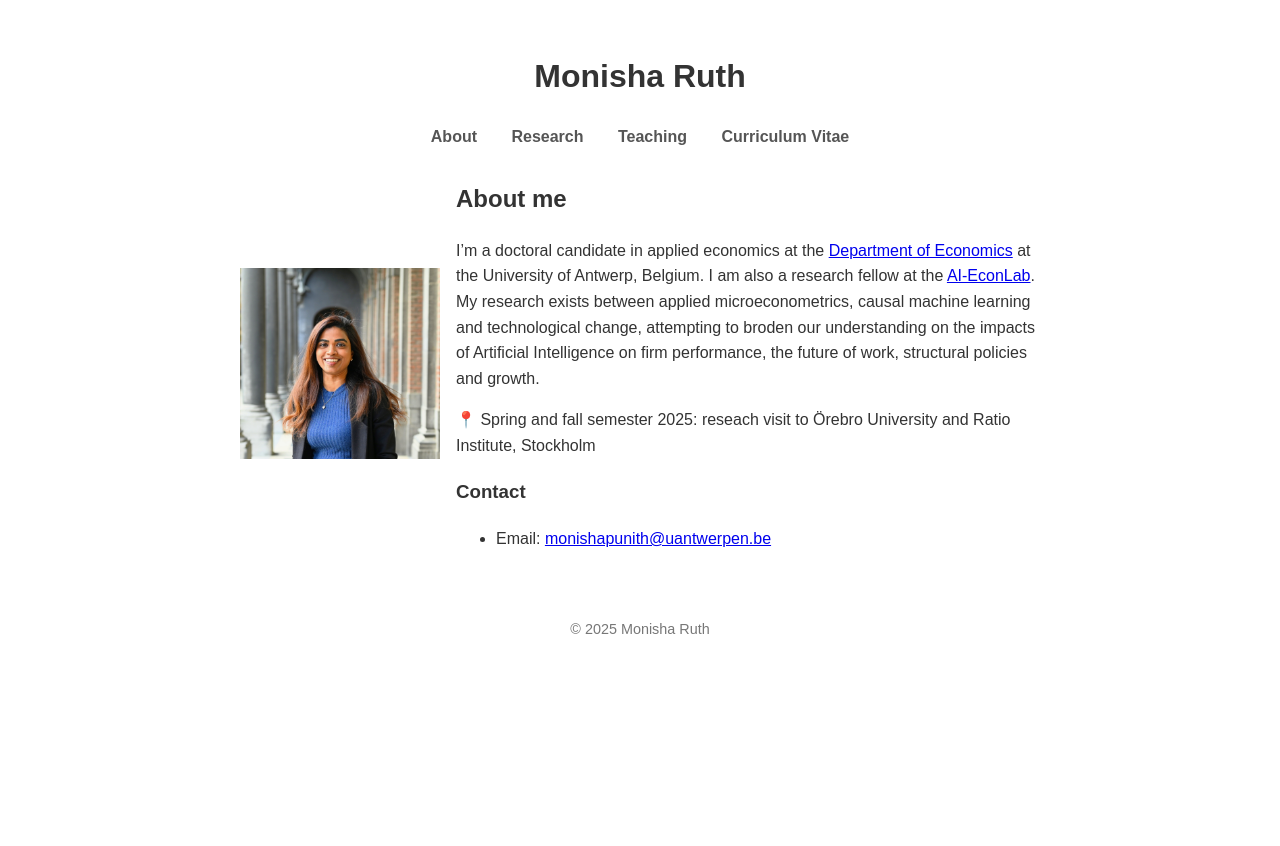
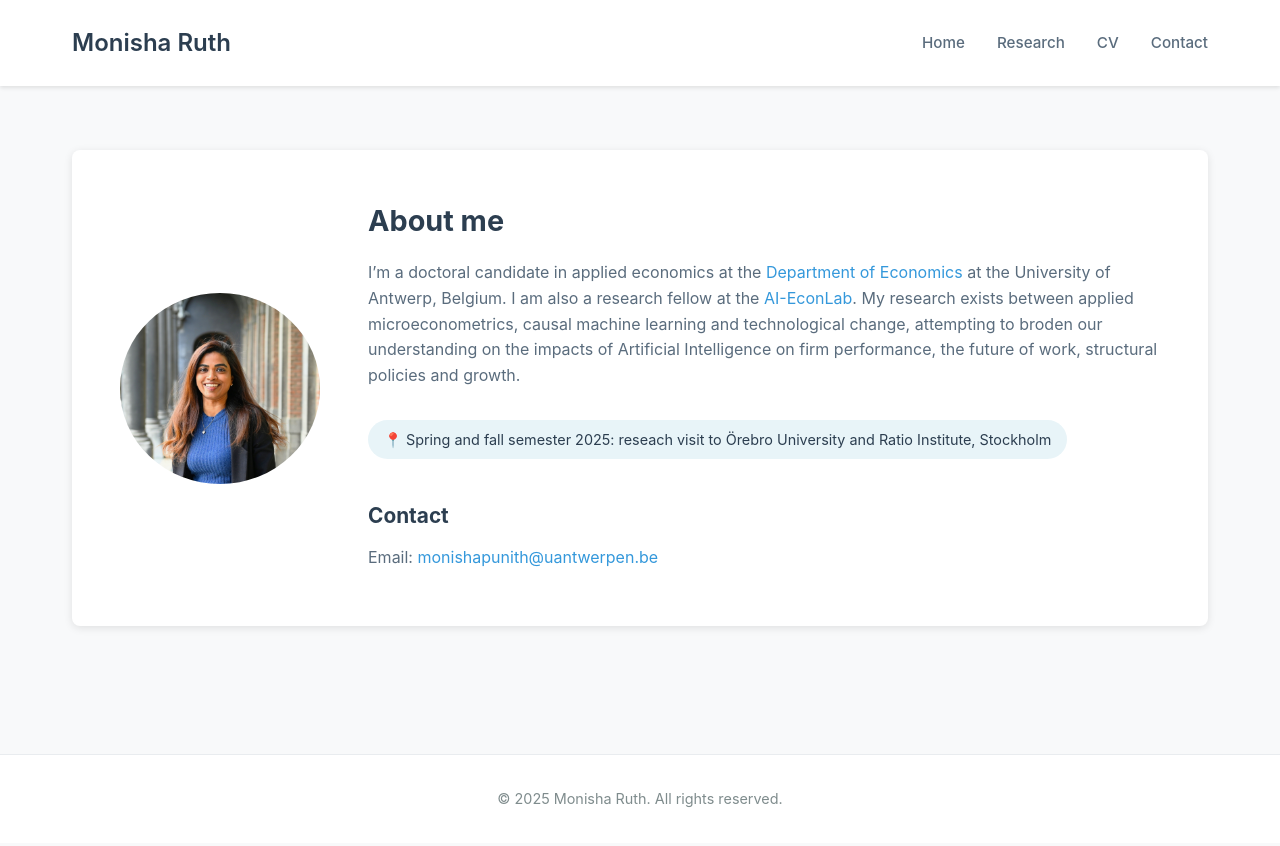
Before and after one commit to MonishaRuth/monisharuth.github.io, a Jekyll site: the page built from index.md, in a window 1280 px wide. Shown: the top 846 px of the page. Built offline with Jekyll 4.4.1, drawn with Linux system fonts in a browser that asks for light colours.

Commit message:
default updated to new style.html

```diff
--- a/_layouts/default.html
+++ b/_layouts/default.html
@@ -3,69 +3,203 @@
 <head>
     <meta charset="UTF-8">
     <meta name="viewport" content="width=device-width, initial-scale=1.0">
-    <title>{{ page.title }}</title>
+    <title>{{ page.title | default: site.title }}</title>
     <style>
-        /* Basic styles for the site */
+        * {
+            margin: 0;
+            padding: 0;
+            box-sizing: border-box;
+        }
+
         body {
-            font-family: Arial, sans-serif;
-            max-width: 800px;
+            font-family: -apple-system, BlinkMacSystemFont, 'Segoe UI', Roboto, 'Helvetica Neue', Arial, sans-serif;
+            line-height: 1.6;
+            color: #2c3e50;
+            background-color: #f8f9fa;
+        }
+
+        header {
+            background-color: #ffffff;
+            box-shadow: 0 2px 4px rgba(0,0,0,0.1);
+            padding: 1.5rem 0;
+            position: sticky;
+            top: 0;
+            z-index: 100;
+        }
+
+        .header-content {
+            max-width: 1200px;
             margin: 0 auto;
-            padding: 20px;
-            line-height: 1.6;
-            color: #333;
-            background-color:#FFF;
+            padding: 0 2rem;
+            display: flex;
+            justify-content: space-between;
+            align-items: center;
         }
-        header {
-            text-align: center;
-            padding: 10px 0;
+
+        h1 {
+            font-size: 1.5rem;
+            color: #2c3e50;
+            font-weight: 600;
         }
-        h1, h2 {
-            color: #333;
+
+        nav {
+            display: flex;
+            gap: 2rem;
         }
+
         nav a {
-            margin: 0 15px;
             text-decoration: none;
-            color: #555;
-            font-weight: bold;
+            color: #5a6c7d;
+            font-weight: 500;
+            transition: color 0.3s ease;
+            font-size: 0.95rem;
         }
+
         nav a:hover {
+            color: #2c3e50;
+        }
+
+        main {
+            max-width: 1200px;
+            margin: 0 auto;
+            padding: 4rem 2rem;
+        }
+
+        .intro-container {
+            display: flex;
+            gap: 3rem;
+            align-items: center;
+            background: white;
+            padding: 3rem;
+            border-radius: 8px;
+            box-shadow: 0 2px 8px rgba(0,0,0,0.1);
+        }
+
+        .intro-container img {
+            width: 200px;
+            height: 200px;
+            border-radius: 50%;
+            object-fit: cover;
+            flex-shrink: 0;
+        }
+
+        .bio-content {
+            flex: 1;
+        }
+
+        .bio-content h2 {
+            font-size: 1.8rem;
+            margin-bottom: 1rem;
+            color: #2c3e50;
+        }
+
+        .bio-content h3 {
+            font-size: 1.3rem;
+            margin-top: 1.5rem;
+            margin-bottom: 0.8rem;
+            color: #2c3e50;
+        }
+
+        .bio-content p {
+            color: #5a6c7d;
+            margin-bottom: 1rem;
+            font-size: 1rem;
+        }
+
+        .bio-content a {
+            color: #3498db;
+            text-decoration: none;
+            transition: color 0.3s ease;
+        }
+
+        .bio-content a:hover {
+            color: #2980b9;
             text-decoration: underline;
         }
-        footer {
-            text-align: center;
-            margin-top: 50px;
-            font-size: 0.9em;
-            color: #777;
+
+        .line-with-pin {
+            display: inline-block;
+            background-color: #e8f4f8;
+            padding: 0.4rem 1rem;
+            border-radius: 20px;
+            margin: 1rem 0;
         }
 
-     .profile-pic {
-      width: 300px;
-      height: auto;
-      border-radius: 50%;
-    }
-    .intro-container {
-  display: flex;
-  align-items: center;
-  gap: 1rem;
-}
+        .line-with-pin span {
+            color: #2c3e50;
+            font-size: 0.9rem;
+        }
 
+        .contact-info {
+            list-style: none;
+            padding: 0;
+        }
+
+        .contact-info li {
+            margin: 0.5rem 0;
+            color: #5a6c7d;
+        }
+
+        .contact-info a {
+            color: #3498db;
+            text-decoration: none;
+            transition: color 0.3s ease;
+        }
+
+        .contact-info a:hover {
+            color: #2980b9;
+            text-decoration: underline;
+        }
+
+        footer {
+            background-color: #ffffff;
+            text-align: center;
+            padding: 2rem;
+            margin-top: 4rem;
+            color: #7f8c8d;
+            font-size: 0.9rem;
+            border-top: 1px solid #e9ecef;
+        }
+
+        @media (max-width: 768px) {
+            .header-content {
+                flex-direction: column;
+                gap: 1rem;
+            }
+
+            nav {
+                gap: 1rem;
+            }
+
+            .intro-container {
+                flex-direction: column;
+                text-align: center;
+                padding: 2rem;
+            }
+
+            main {
+                padding: 2rem 1rem;
+            }
+        }
     </style>
 </head>
 <body>
     <header>
-        <h1>{{ site.title }}</h1>
-        <nav>
-            <a href="/about.html">About</a>
-            <a href="/research.html">Research</a>
-            <a href="/teaching.html">Teaching</a>
-            <a href="/cirriculum vitea.html">Curriculum Vitae</a>
-        </nav>
+        <div class="header-content">
+            <h1>{{ site.title | default: "Monisha Ruth" }}</h1>
+            <nav>
+                <a href="{{ '/' | relative_url }}">Home</a>
+                <a href="{{ '/research' | relative_url }}">Research</a>
+                <a href="{{ '/cv' | relative_url }}">CV</a>
+                <a href="{{ '/contact' | relative_url }}">Contact</a>
+            </nav>
+        </div>
     </header>
     <main>
-        {{ content }} <!-- This will display the content from your Markdown files -->
+        {{ content }}
     </main>
     <footer>
-        <p>&copy; 2025 Monisha Ruth</p>
+        <p>&copy; 2025 Monisha Ruth. All rights reserved.</p>
     </footer>
 </body>
 </html>
```
